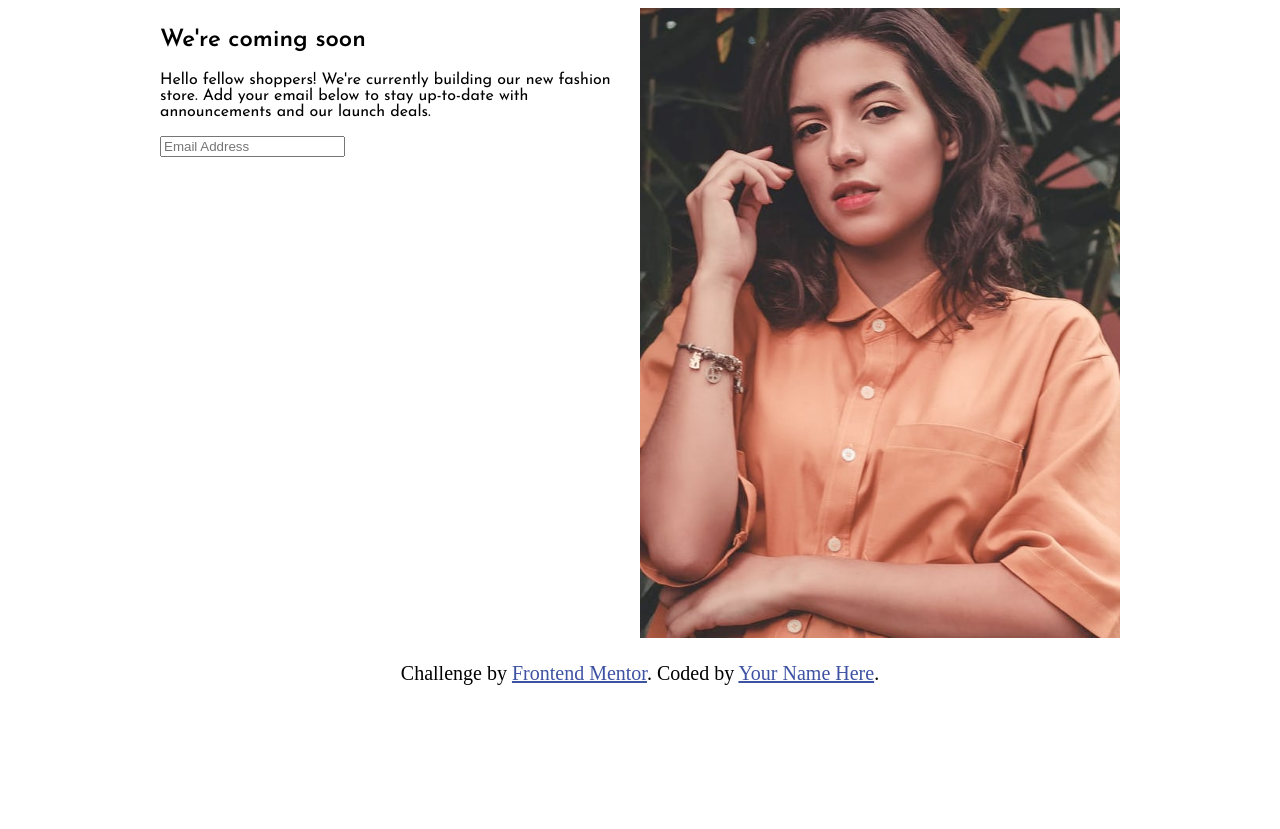
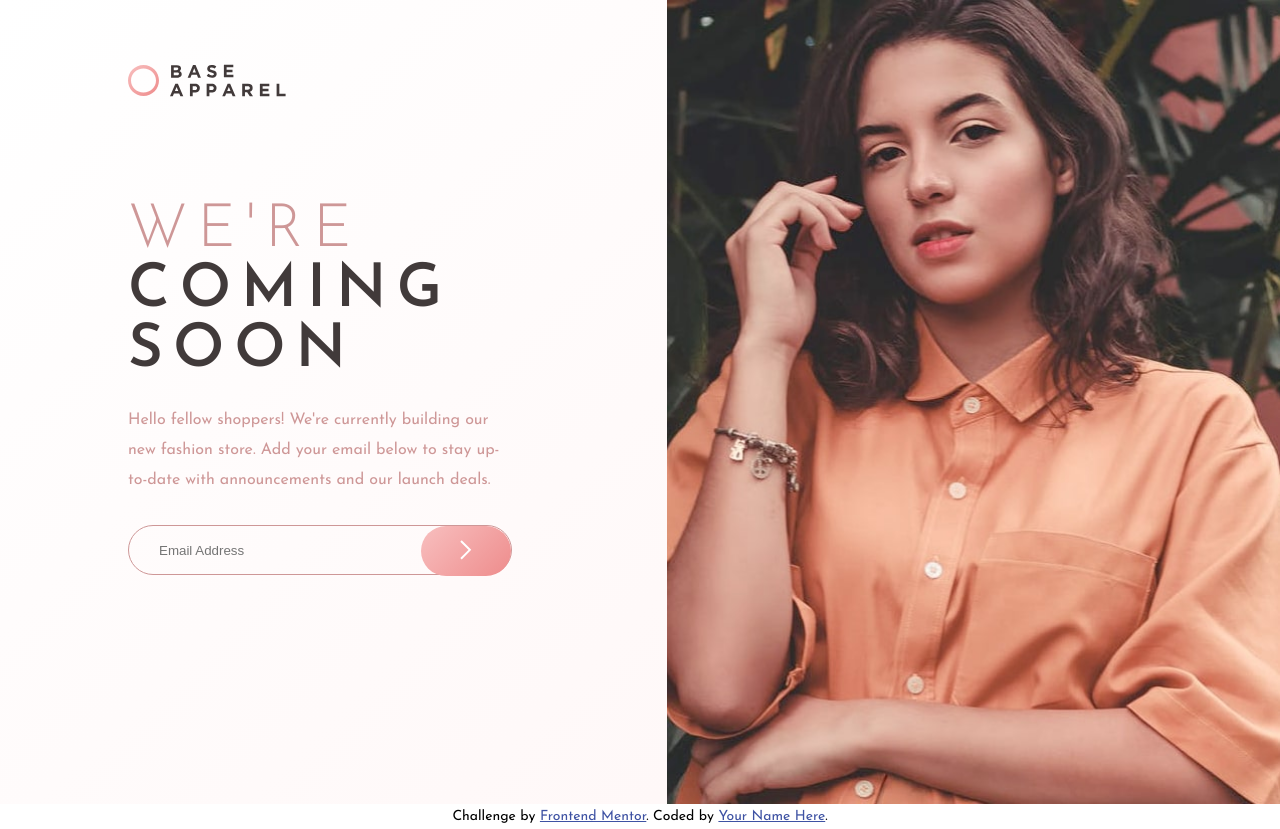
Before and after one commit to raelalves182/base_apparel, a plain HTML site: page index.html in a window 1280 px wide. Before the commit the page ends 800 px from the top, so only its background shows below. Drawn offline with Linux system fonts and the light colour scheme.

Commit message:
in progress

```diff
--- a/css/main.scss
+++ b/css/main.scss
@@ -1,25 +1,98 @@
+* {
+  margin: 0;
+  padding: 0;
+  box-sizing: border-box;
+}
+
 .container {
-  max-width: 1440px;
   font-family: 'Josefin Sans', sans-serif;
+  margin: auto;
 }
 
 .card {
-  max-width: 960px;
+  max-width: 1440px;
   margin: auto;
   display: grid;
-  grid-template-columns: 1fr 1fr;
+  justify-items: end;
+  grid-template-columns: repeat(2, 1fr);
+  background: linear-gradient(135deg, hsl(0, 0%, 100%), hsl(0, 100%, 98%));
+}
+
+.content {
+  padding: 10% 20%;
+
+  h1 {
+    margin-top: 100px;
+    font-size: 60px;
+    letter-spacing: 10px;
+    text-transform: uppercase;
+    color: hsl(0, 6%, 24%);
+
+    span {
+      color: hsl(0, 36%, 70%);
+      font-weight: 300;
+    }
+  }
+
+  p {
+    color: hsl(0, 36%, 70%);
+    line-height: 30px;
+    margin: 24px 0 30px 0;
+  }
+
+  &__box  {
+    border: 1px solid hsl(0, 36%, 70%);
+    width: 100%;
+    height: 50px;
+    border-radius: 32px;
+    display: flex;
+    justify-content: space-between;
+
+    input {
+      display: inline-block;
+      outline: 0;
+      border: 0;
+      background: transparent;
+      color: hsl(0, 36%, 70%);
+      padding-left: 30px;
+    }
+
+    .button {
+      max-width: 90px;
+      width: 100%;
+      height: 50px;
+      color: #fff;
+      border-radius: 32px;
+      border: none;
+      background: linear-gradient(135deg,hsl(0, 80%, 86%),hsl(0, 74%, 74%));
+      cursor: pointer;
+    }
+  }
+
+  input:focus-visible {
+    outline: none;
+  }
 }
 
 .image img {
   max-width: 100%;
-  height: auto;
+  height: 100%;
+  object-fit: fill;
 }
 
+.footer {
+  background: #fff;
+  max-width: 500px;
+  margin: 0 auto;
+  padding: 5px 0;
+
   .attribution {
-  font-size: 20px;
+    font-size: 14px;
     text-align: center;
+    margin: 0;
   }
 
   .attribution a {
     color: hsl(228, 45%, 44%);
   }
+}
--- a/index.html
+++ b/index.html
@@ -13,23 +13,28 @@
   <section class="container">
     <div class="card">
       <div class="content">
-        <h1>We're coming soon</h1>
+        <div>
+          <img src="images/logo.svg" alt="Logo">
+        </div>
+        <h1><span>We're</span> <br>coming <br>soon</h1>
         <p>Hello fellow shoppers! We're currently building our new fashion store. Add your email below to stay up-to-date with announcements and our launch deals.</p>
-        <div>
+        <div class="content__box">
           <input type="email" placeholder="Email Address">
+          <button type="submit" class="button"><img src="images/icon-arrow.svg" alt="Icon"></button>
         </div>
       </div>
       <div class="image">
         <img src="images/hero-desktop.jpg" alt="Image Desktop">
       </div>
     </div>
+
+    <footer class="footer">
+      <p class="attribution">
+        Challenge by <a href="https://www.frontendmentor.io?ref=challenge" target="_blank">Frontend Mentor</a>.
+        Coded by <a href="#">Your Name Here</a>.
+      </p>
+    </footer>
   </section>
 
-  <footer>
-    <p class="attribution">
-      Challenge by <a href="https://www.frontendmentor.io?ref=challenge" target="_blank">Frontend Mentor</a>.
-      Coded by <a href="#">Your Name Here</a>.
-    </p>
-  </footer>
 </body>
 </html>
```
Also changed, not shown: css/main.css, 1 other file. Lines whose indentation alone changed are shown as unchanged.
